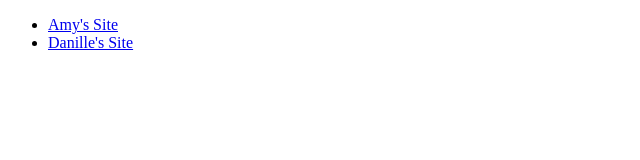
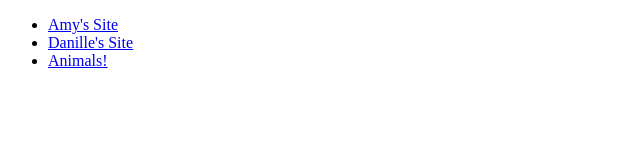
Before and after one commit to awichmann-mintel/awichmann-mintel.github.io, a plain HTML site: page index.html in a window 1280 px wide. Shown: the full height of the page, 0-640 px from the left. Drawn offline with Linux system fonts and the light colour scheme.

Commit message:
add example

```diff
--- a/index.html
+++ b/index.html
@@ -6,6 +6,7 @@
     <ul>
         <li><a href="./amys_site/index.html">Amy's Site</a></li>
         <li><a href="./danielles_site/index.html">Danille's Site</a></li>
+        <li><a href="./example_site/index.html">Animals!</a></li>
     </ul>
 </body>
 </html>
```
